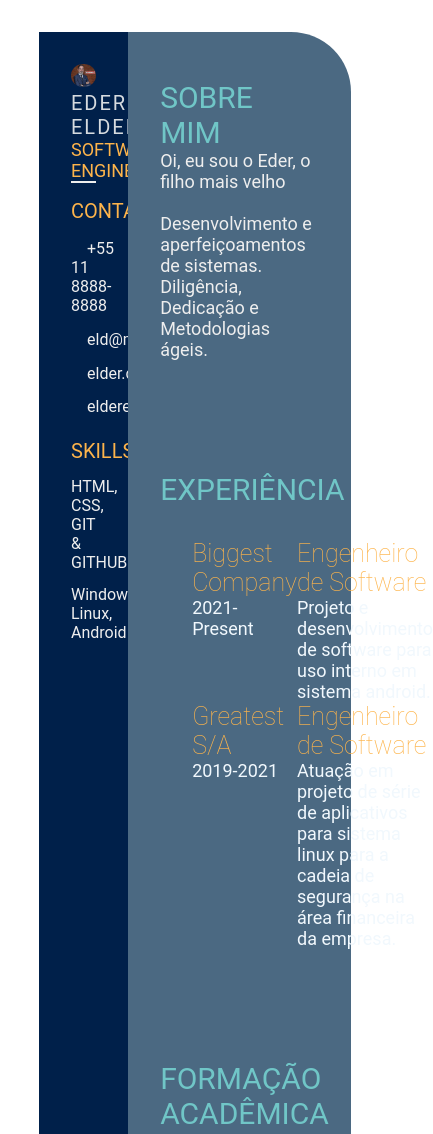
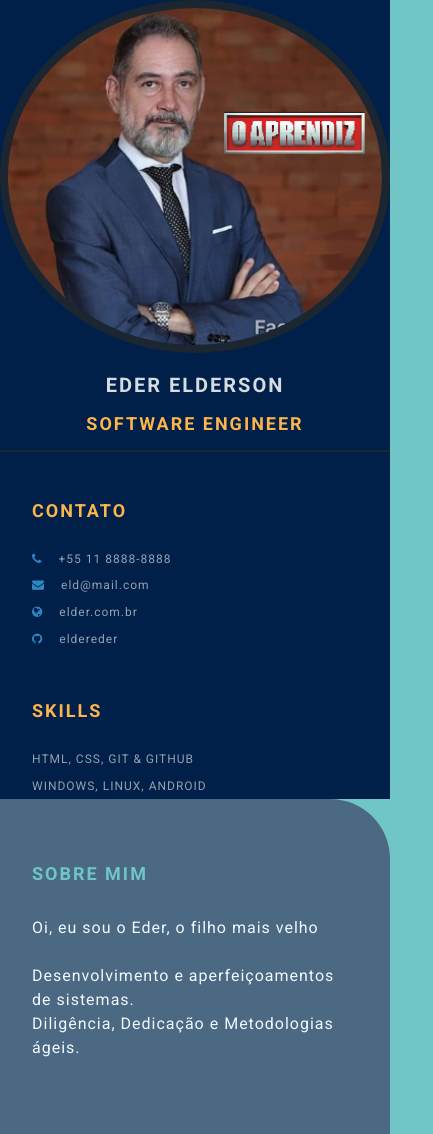
Before and after one commit to lafortunelapine/devweekgit.github.io, a plain HTML site: page index.html in a window 390 px wide. Shown: the top 1134 px of the page, 433 px wide, since content can reach past the window. Drawn offline with Linux system fonts and the light colour scheme.

Commit message:
feature: css style update plus google font

```diff
--- a/index.html
+++ b/index.html
@@ -7,7 +7,17 @@
     <meta name="viewport" content="width=device-width, initial-scale=1.0">
 
     <title>Eder Elderson CV</title>
+    <!-- Google font  -->
+    <link rel="preconnect" href="https://fonts.googleapis.com">
+    <link rel="preconnect" href="https://fonts.gstatic.com" crossorigin>
+    <link
+        href="https://fonts.googleapis.com/css2?family=Roboto:ital,wght@0,100;0,300;0,400;0,700;1,100;1,300;1,400;1,700&display=swap"
+        rel="stylesheet">
 
+    <!-- font-awesome -->
+    <link rel="stylesheet" href="https://cdnjs.cloudflare.com/ajax/libs/font-awesome/4.7.0/css/font-awesome.min.css">
+
+    <!-- Formatação CSS -->
     <link rel="stylesheet" href="style.css">
 
 </head>
@@ -43,7 +53,7 @@
                 </div>
             </div>
         </section>
-
+        <!-- SOBRE MIM -->
         <section class="right-section">
             <div class="right-section-contents">
                 <div class="gap">
@@ -55,7 +65,7 @@
                     </p>
                 </div>
             </div>
-
+            <!-- EXPERIÊNCIA -->
             <div class="right-section-contents">
                 <div class="experience-gap">
                     <div class="right-title">EXPERIÊNCIA</div>
@@ -81,7 +91,7 @@
                     </div>
                 </div>
             </div>
-
+            <!-- FORMAÇÃO -->
             <section class="right-section-contents">
                 <div class="education-gap">
                     <div class="right-title">FORMAÇÃO ACADÊMICA</div>
@@ -107,18 +117,18 @@
                     </div>
                 </div>
             </section>
-
+            <!-- CURSOS LIVRES -->
             <section class="right-section-contents">
-                <div class="award-gap">
+                <div class="awards-gap">
                     <div class="right-title">CURSOS</div>
-                    <div class="award-contents">
-                        <div class="award-left">
-                            <p class="award-company-name">Elastic Institute</p>
-                            <p class="award-time-period">Junho/2018</p>
+                    <div class="awards-contents">
+                        <div class="awards-left">
+                            <p class="awards-company-name">Elastic Institute</p>
+                            <p class="awards-time-period">Junho/2018</p>
                         </div>
                         <div class="award-right">
-                            <p class="award-name">UX</p>
-                            <p class="award-desc">
+                            <p class="awards-name">UX</p>
+                            <p class="awards-desc">
                                 Descrição descrita
                             </p>
                         </div>
--- a/style.css
+++ b/style.css
@@ -4,6 +4,10 @@
     box-sizing: border-box;
     list-style: none;
     font-family: 'Roboto', sans-serif;
+}
+
+body {
+    background-color: #70c6c7;
 }
 
 .resume-contents {
@@ -27,104 +31,268 @@
     border-radius: 0px 60px 0px 0px;
 }
 
-.left-section-contents{
+.left-section-content{
     padding: 2rem 2rem;
 }
 
 .profile {
     width: 100%;
-    border-bottom: 2px solid #eeeeee;
+    border-bottom: 2px solid #1B2631;
 }
 
 .profile .profile-image {
     width: 100%;
-    border-radius: 100%;
-
+    border-radius: 50%;
+    border: 8px solid #1B2631;
 }
 
 .name {
     color: #D6DBDF;
-    font-size: 20px;
-    text-align: center;
+    font-size: 30px;
     letter-spacing: 2px;
     text-transform: uppercase;
+    text-align: center;
+    font-weight: bold;
+    padding: 1rem 0;
 }
 
 .profession {
     color: #FDB44B;
-    font-size: 18px;
+    font-size: 20px;
     text-transform: uppercase;
     text-align: center;
+    letter-spacing: 2px;
+    font-weight: bold;
+    padding-bottom: 1rem;
 }
 
 /* .contact-info { border-bottom: 2px solid #1B2631; } */
 .left-title {
     color: #FDB44B;
     font-size: 20px;
-    padding-top: 1rem;
+    letter-spacing: 2px;
+    text-transform: uppercase;
+    font-weight: bold;
+    display: flex;
+    align-items: center;
+    padding-top: 3rem;
 }
 
 .contact-info ul {
-    padding-top: 0.5rem;
+    padding-top: 1.5rem;
+}
+
+.contact-info,
+.skills {
+    padding-left: 2rem;
 }
 
 .contact-info ul li,
 .references ul li {
     padding: .4rem 0;
-    color: #eeeeee;
+    display: flex;
+    align-items: center;
+    color: #d6dbdfaf;
+    letter-spacing: 1px;
+    font-size: 18px;
 }
 
 .contact-info ul li i,
 .references ul li i {
     padding-right: 1rem;
     font-size: 18px;
-    color: #eeeeee;
+    color: #2E86C1;
 }
 
 .skills ul {
-    padding-top: 0.5rem;
+    padding-top: 1.5rem;
 }
 .skills ul li p {
     padding: .4rem 0;
-    color: #eeeeee;
+    color: #d6dbdfaf;
+    font-size: 18px;
+    letter-spacing: 1px;
+    display: flex;
+    align-items: center;
+    text-transform: uppercase;
 }
+
+.referance-name {
+    padding-top: 1.5rem;
+    padding-bottom: .4rem;
+    font-size: 18px;
+    color: #F9E79F;
+    letter-spacing: 1px;
+    text-transform: uppercase;
+}
+
+.referance-profession {
+    font-size: 16px;
+    color: #d6dbdfaf;
+    letter-spacing: 1px;
+    /* text-transform: uppercase; */
+    padding-bottom: .4rem;
+}
+
 
 .right-section-contents {
     padding: 2rem 2rem;
 }
 
 .right-title {
-    font-size: 30px;
     color: #70C6C7;
-    padding-top: 1rem;
+    font-size: 40px;
+    letter-spacing: 2px;
+    text-transform: uppercase;
+    font-weight: bold;
+    display: flex;
+    align-items: center;
+    padding: 2rem 0;
+    position: relative;
 }
+
 .gap {
     padding-bottom: 2rem;
 }
 .about-me-contents {
     font-size: 18px;
-    color: #eeeeee;
+    letter-spacing: 1px;
+    line-height: 2rem;
+    color: #F1F8FD;
 }
+
 .experience-contents,
 .education-contents,
-.award-contents {
+.awards-contents {
     display: grid;
     grid-template-columns: repeat(2, 1fr);
-    color: #f1f8fd;
+    padding-bottom: 2rem;
+    color: #F1F8FD;
+}
+
+.exp-company-name,
+.education-school-name,
+.awards-company-name {
+    font-size: 25px;
+    font-weight: bold;
+    text-transform: uppercase;
+    letter-spacing: 1px;
+    color: #FDB44B;
+    padding-bottom: .4rem;
+}
+
+.exp-time-period,
+.educationp-time-period,
+.awards-time-period {
     font-size: 18px;
-    padding: 2rem;
+    letter-spacing: 1px;
+    line-height: 2rem;
 }
-.exp-time-period,
-.education-time-period,
-.award-time-period {
-    font-size: 18px;
-    padding-bottom: 2rem;
+
+.exp-position,
+.education-subject,
+.awards-name {
+    font-size: 25px;
+    font-weight: bold;
+    text-transform: uppercase;
+    letter-spacing: 1px;
+    color: #FDB44B;
+    padding-bottom: .4rem;
 }
-.exp-position,
-.exp-company-name,
-.award-company-name,
-.education-school-name {
-    font-size: 25px;
-    font-weight: lighter;
-    color: #FDB44B;
+
+.exp-desc,
+.education-desc,
+.awards-desc {
+    font-size: 16px;
+    letter-spacing: 1px;
+    line-height: 1.5rem;
+    border-left: 3px solid #a5a3a3;
+    padding-left: 5px;
 }
+
+/* Media queries */
+@media screen and (max-width:780px) {
+    .experience-contents,
+    .education-contents,
+    .awards-contents {
+        grid-template-columns: repeat(1, 1fr);
+    }
+}
+
+@media screen and (max-width:780px) {
+    .left-section {
+        grid-column: span 3;
+    }
+
+    .right-section {
+        grid-column: span 4;
+    }
+
+}
+
+@media screen and (max-width:1200px) {
+    .resume-contents {
+        grid-template-columns: repeat(1, 1fr);
+    }
+}
+
+@media screen and (max-width:390px) {
+    .resume-contents {
+        width: 100%;
+        margin: 0 auto;
+    }
+
+    .name {
+        font-size: 20px;
+    }
+
+    .profession {
+        font-size: 18px;
+    }
+
+    .left-title {
+        font-size: 18px;
+    }
+
+    .right-title {
+        font-size: 18px;
+    }
+
+    .contact-info ul li,
+    .references ul li {
+        font-size: 12px;
+    }
+
+    .contact-info ul li i,
+    .references ul li i {
+        /* padding-right: 1rem; */
+        font-size: 12px;
+    }
+
+    .skills ul li p {
+        font-size: 12px;
+    }
+
+    .about-me-contents {
+        font-size: 16px;
+        line-height: 1.5rem;
+    }
+
+    .exp-company-name,
+    .education-school-name,
+    .awards-company-name {
+        font-size: 18px;
+    }
+
+    .exp-time-period,
+    .educationp-time-period,
+    .awards-time-period {
+        font-size: 16px;
+    }
+
+    .exp-position,
+    .education-subject,
+    .awards-name {
+        font-size: 18px;
+    }
+}
```
